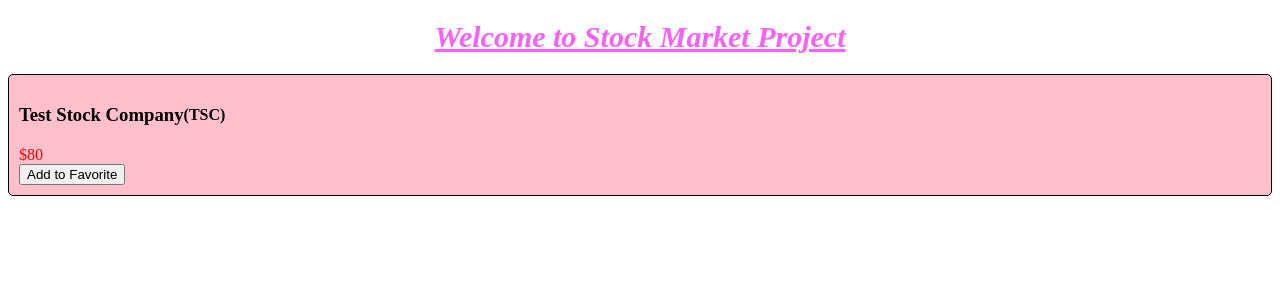
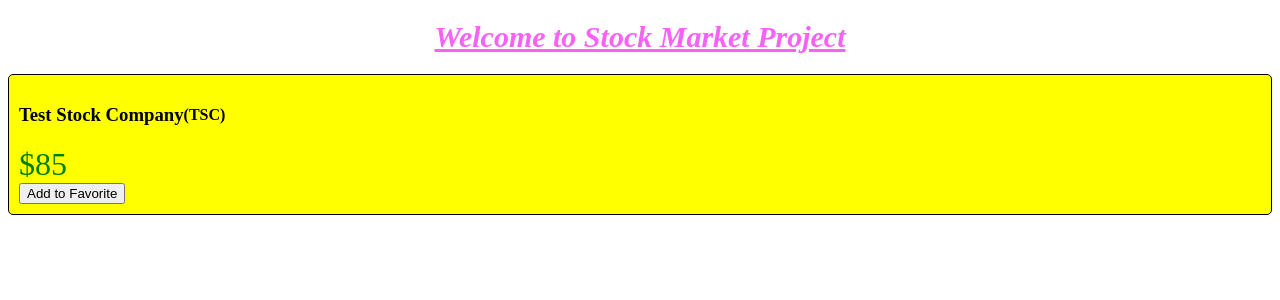
Before and after one commit to codershalini210/stock-market, an Angular app: page / in a window 1280 px wide. Shown: the top 300 px of the page. Built offline with nearby package versions, Linux system fonts and the light colour scheme.

Commit message:
junjnjnj

```diff
--- a/src/app/stock/stock-item/stock-item.ts
+++ b/src/app/stock/stock-item/stock-item.ts
@@ -17,7 +17,7 @@ public stock !:Stock;
 constructor() { }
   ngOnInit() {
 
-    this.stock = new Stock("Test Stock Company","TSC",80,82)
+    this.stock = new Stock("Test Stock Company","TSC",85,82)
       let diff = (this.stock.price / this.stock.previousPrice) - 1;
     let largeChange = Math.abs(diff) > 0.03;
      this.stockStyles  = {
```
